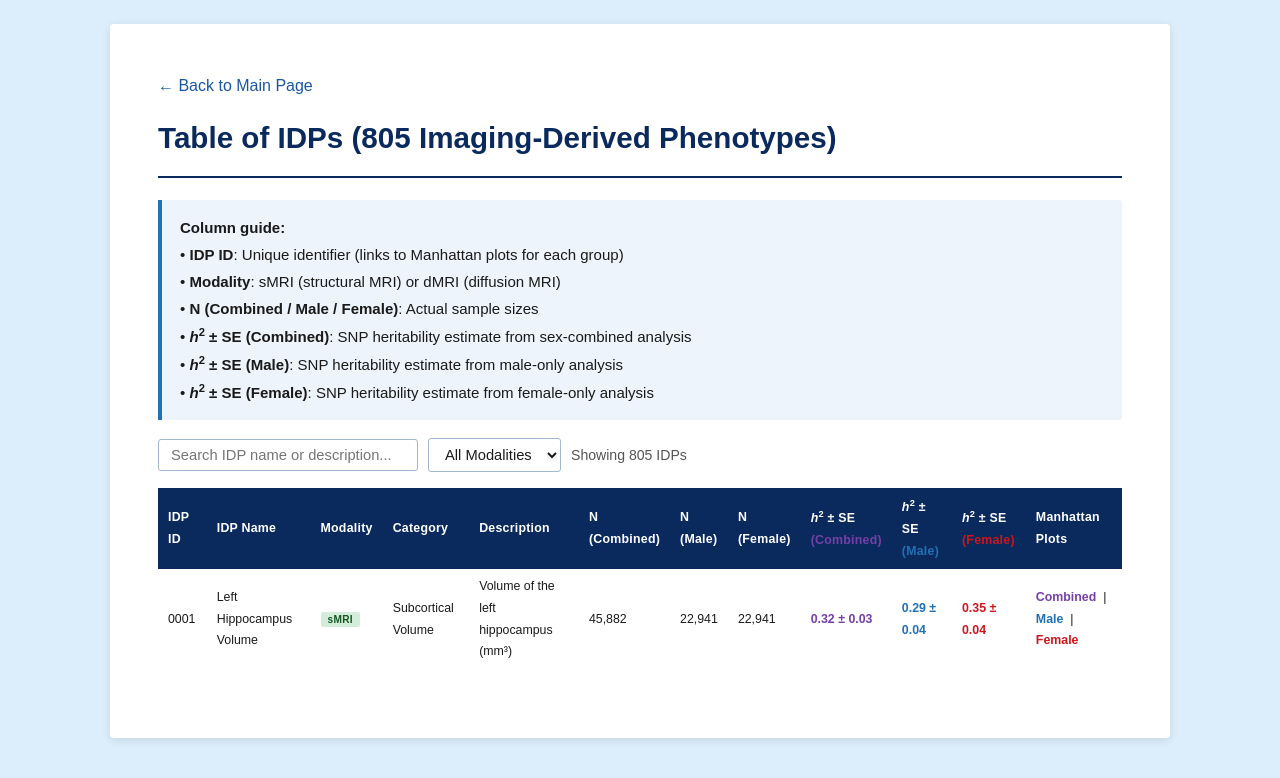
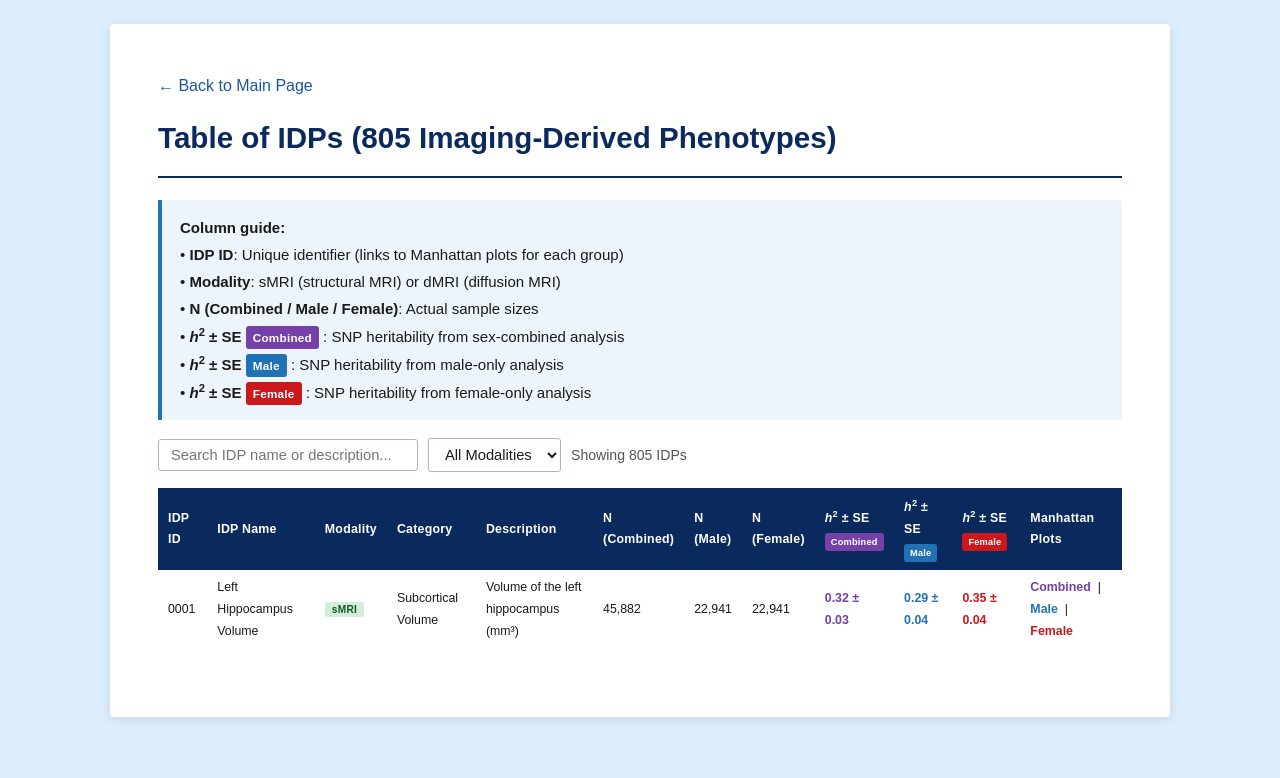
Before and after one commit to summerzhang927/BrainsSexGenetics, a plain HTML site: page idp_table.html in a window 1280 px wide. Drawn offline with Linux system fonts and the light colour scheme.

Commit message:
Update idp_table.html

```diff
--- a/idp_table.html
+++ b/idp_table.html
@@ -4,12 +4,6 @@
     <meta charset="UTF-8">
     <title>IDP Table – Brain Imaging GWAS</title>
     <link rel="stylesheet" href="style.css">
-    <style>
-        /* 遗传力列的颜色区分 */
-        .h2-combined { color: #7540A7; font-weight: bold; }
-        .h2-male     { color: #2171B5; font-weight: bold; }
-        .h2-female   { color: #CB181D; font-weight: bold; }
-    </style>
 </head>
 <body>
 <div class="container">
@@ -23,9 +17,18 @@
         &bull; <strong>IDP ID</strong>: Unique identifier (links to Manhattan plots for each group)<br>
         &bull; <strong>Modality</strong>: sMRI (structural MRI) or dMRI (diffusion MRI)<br>
         &bull; <strong>N (Combined / Male / Female)</strong>: Actual sample sizes<br>
-        &bull; <strong><em>h</em><sup>2</sup> &plusmn; SE (Combined)</strong>: SNP heritability estimate from sex-combined analysis<br>
-        &bull; <strong><em>h</em><sup>2</sup> &plusmn; SE (Male)</strong>: SNP heritability estimate from male-only analysis<br>
-        &bull; <strong><em>h</em><sup>2</sup> &plusmn; SE (Female)</strong>: SNP heritability estimate from female-only analysis
+        &bull; <strong><em>h</em><sup>2</sup> &plusmn; SE
+            <span class="group-tag group-tag-combined"
+                  style="font-size:0.78em; padding:1px 7px;">Combined</span>
+        </strong>: SNP heritability from sex-combined analysis<br>
+        &bull; <strong><em>h</em><sup>2</sup> &plusmn; SE
+            <span class="group-tag group-tag-male"
+                  style="font-size:0.78em; padding:1px 7px;">Male</span>
+        </strong>: SNP heritability from male-only analysis<br>
+        &bull; <strong><em>h</em><sup>2</sup> &plusmn; SE
+            <span class="group-tag group-tag-female"
+                  style="font-size:0.78em; padding:1px 7px;">Female</span>
+        </strong>: SNP heritability from female-only analysis
     </div>
 
     <!-- 搜索和筛选 -->
@@ -53,12 +56,27 @@
                 <th>N<br>(Combined)</th>
                 <th>N<br>(Male)</th>
                 <th>N<br>(Female)</th>
-                <th><em>h</em><sup>2</sup> &plusmn; SE<br>
-                    <span class="h2-combined">(Combined)</span></th>
-                <th><em>h</em><sup>2</sup> &plusmn; SE<br>
-                    <span class="h2-male">(Male)</span></th>
-                <th><em>h</em><sup>2</sup> &plusmn; SE<br>
-                    <span class="h2-female">(Female)</span></th>
+                <th>
+                    <em>h</em><sup>2</sup> &plusmn; SE<br>
+                    <span class="group-tag group-tag-combined"
+                          style="font-size:0.75em; padding:1px 6px; margin-top:3px;">
+                        Combined
+                    </span>
+                </th>
+                <th>
+                    <em>h</em><sup>2</sup> &plusmn; SE<br>
+                    <span class="group-tag group-tag-male"
+                          style="font-size:0.75em; padding:1px 6px; margin-top:3px;">
+                        Male
+                    </span>
+                </th>
+                <th>
+                    <em>h</em><sup>2</sup> &plusmn; SE<br>
+                    <span class="group-tag group-tag-female"
+                          style="font-size:0.75em; padding:1px 6px; margin-top:3px;">
+                        Female
+                    </span>
+                </th>
                 <th>Manhattan Plots</th>
             </tr>
         </thead>
@@ -67,10 +85,8 @@
             <!--
             =====================================================
             示例行（格式模板）
-            注意：
-            - data-modality 填 sMRI 或 dMRI（用于筛选）
-            - Manhattan 链接使用三种颜色的 class
-            - 没有遗传力数据时填 N/A
+            用 Python 脚本 generate_table.py 自动生成805行
+            替换本注释块之间的内容即可
             =====================================================
             -->
             <tr data-modality="sMRI">
@@ -100,14 +116,11 @@
                 </td>
             </tr>
 
-            <!-- 在这里继续添加其余804行，或用Python脚本生成 -->
-
         </tbody>
     </table>
 
 </div>
 
-<!-- 搜索/筛选逻辑 -->
 <script>
 function filterTable() {
     const searchText = document.getElementById('searchInput').value.toLowerCase();
```
